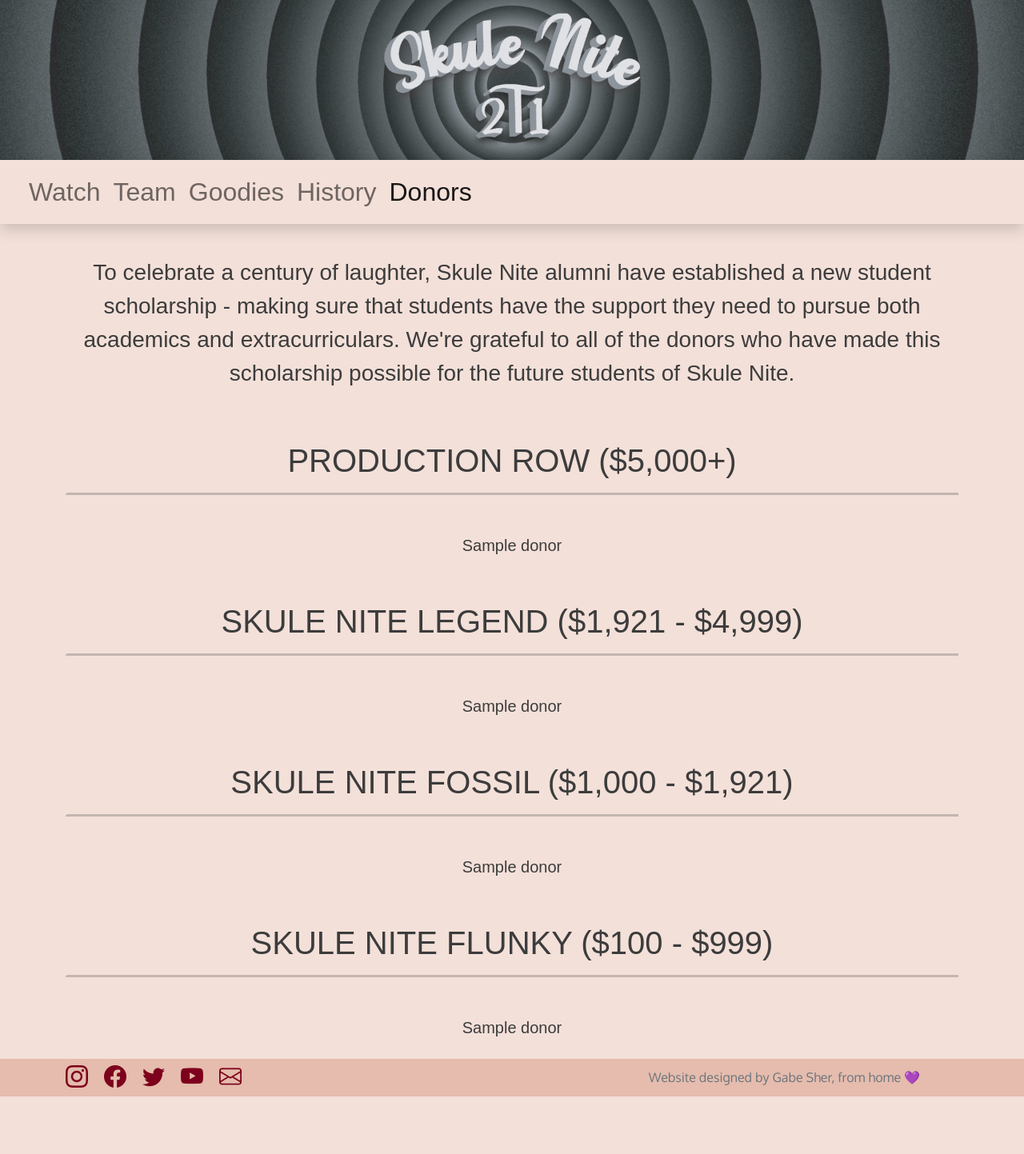
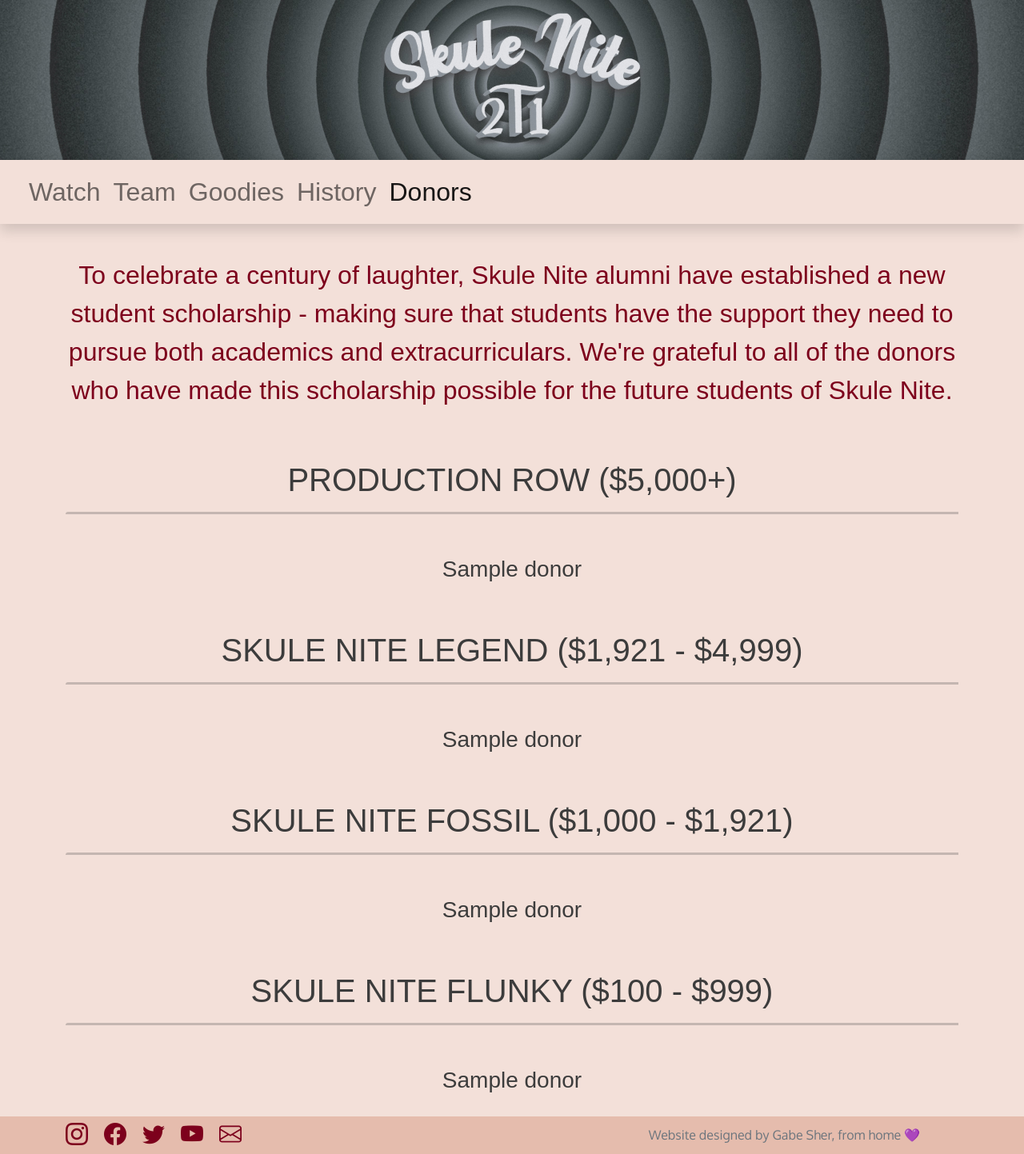
Before and after one commit to skulenite-web/2t1, a Python web app: template app/templates/donors.html in a window 1280 px wide. Shown: the whole page at 80% size. Before the commit the page ends 1371 px from the top, so only its background shows below. Run offline with Jinja, Linux system fonts and the light colour scheme; the template is opened without the code that fills it: most values are stand-ins (such as "Sample title", 1, 10 or a date in 2020); some libraries are stand-ins or nearby versions; some web fonts are replaced.

Commit message:
Tweaked Donor's page

```diff
--- a/app/templates/donors.html
+++ b/app/templates/donors.html
@@ -5,39 +5,39 @@
 {% block content %}
     <section class='container'>
 
-      <p class='text-center sub-font fs-3 my-3'>To celebrate a century of laughter, Skule Nite alumni have established a new student scholarship - making sure that students have the support they need to pursue both academics and extracurriculars. We're grateful to all of the donors who have made this scholarship possible for the future students of Skule Nite.</p>
+      <p class='text-center text-primary sub-font fs-2 my-3'>To celebrate a century of laughter, Skule Nite alumni have established a new student scholarship - making sure that students have the support they need to pursue both academics and extracurriculars. We're grateful to all of the donors who have made this scholarship possible for the future students of Skule Nite.</p>
 
-      <h1 class='h1 mt-2 text-center sub-font pt-5' id='creative'> PRODUCTION ROW ($5,000+) </h1>
+      <h1 class='h1 mt-2 text-center sub-font pt-5'> PRODUCTION ROW ($5,000+) </h1>
       <hr class='people-hr border-dark mb-5' />
-      <section class='text-center'>
-        {% for donor in produc %}
-            <span class='name-credit sub-font fs-5 mx-3'>{{donor}}</span>
+      <section class='d-flex flex-row justify-content-center flex-wrap text-center'>
+        {% for donor in prodro %}
+            <span class='col-12 col-xs-6 col-md-4 col-xl-3 sub-font fs-3 mx-3'>{{donor}}</span>
         {% endfor %}
       </section>
 
-      <h1 class='h1 mt-2 text-center sub-font pt-5' id='creative'> SKULE NITE LEGEND ($1,921 - $4,999) </h1>
+      <h1 class='h1 mt-2 text-center sub-font pt-5'> SKULE NITE LEGEND ($1,921 - $4,999) </h1>
       <hr class='people-hr border-dark mb-5' />
-      <section class='text-center'>
+      <section class='d-flex flex-row justify-content-center flex-wrap text-center'>
         {% for donor in legend %}
-            <span class='name-credit sub-font fs-5 mx-3'>{{donor}}</span>
+        <span class='col-12 col-xs-6 col-md-4 col-xl-3 sub-font fs-3 mx-3'>{{donor}}</span>
         {% endfor %}
       </section>
 
-      <h1 class='h1 mt-2 text-center sub-font pt-5' id='creative'> SKULE NITE FOSSIL ($1,000 - $1,921) </h1>
+      <h1 class='h1 mt-2 text-center sub-font pt-5'> SKULE NITE FOSSIL ($1,000 - $1,921) </h1>
       <hr class='people-hr border-dark mb-5' />
-      <section class='text-center'>
+      <section class='d-flex flex-row justify-content-center flex-wrap text-center'>
         {% for donor in fossil %}
-            <span class='name-credit sub-font fs-5 mx-3'>{{donor}}</span>
+            <span class='col-12 col-xs-6 col-md-4 col-xl-3 sub-font fs-3 mx-3'>{{donor}}</span>
         {% endfor %}
       </section>
 
-      <h1 class='h1 mt-2 text-center sub-font pt-5' id='creative'> SKULE NITE FLUNKY ($100 - $999) </h1>
+      <h1 class='h1 mt-2 text-center sub-font pt-5'> SKULE NITE FLUNKY ($100 - $999) </h1>
       <hr class='people-hr border-dark mb-5' />
-      <section class='text-center'>
+      <section class='d-flex flex-row justify-content-center flex-wrap text-center'>
         {% for donor in flunky %}
-            <span class='name-credit sub-font fs-5 mx-3'>{{donor}}</span>
+            <span class='col-12 col-xs-6 col-md-4 col-xl-3 sub-font fs-3 mx-3'>{{donor}}</span>
         {% endfor %}
-      </section>
+      </div>
 
     </section>
 {% endblock %}
```
